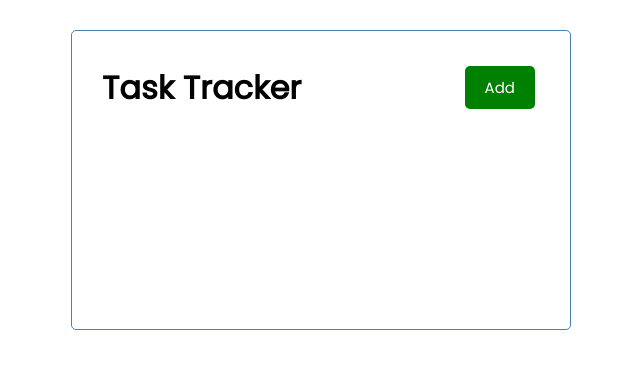
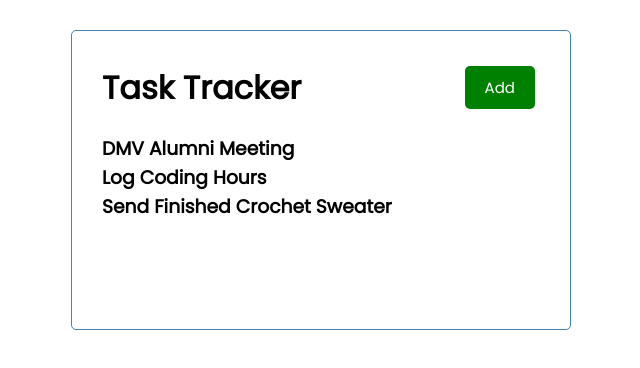
Before and after one commit to dcbeergoddess/react-task-tracker, a React (Create React App) app: page / in a window 1280 px wide. Shown: the top 368 px of the page, without its empty margins (319-959 px from the left). Built offline with nearby package versions, Linux system fonts and the light colour scheme.

Commit message:
adding tasks with global state and useState hook

```diff
--- a/src/App.js
+++ b/src/App.js
@@ -1,9 +1,33 @@
+import { useState } from 'react'
 import Header from './components/Header'
+import Tasks from './components/Tasks'
 
 function App() {
+  const [tasks, setTasks] = useState([
+    {
+      id: 1,
+      text: 'DMV Alumni Meeting',
+      day: 'July 30th at 1pm',
+      reminder: true,
+    },
+    {
+      id: 2,
+      text: 'Log Coding Hours',
+      day: 'August 4th at 4pm',
+      reminder: true,
+    },
+    {
+      id: 3,
+      text: 'Send Finished Crochet Sweater',
+      day: 'August 6th at 11am',
+      reminder: false,
+    }
+
+])
   return (
     <div className="container">
       <Header />
+      <Tasks tasks={tasks} />
     </div>
   );
 }
--- /dev/null
+++ b/src/components/Tasks.js
@@ -0,0 +1,11 @@
+const Tasks = ({ tasks }) => {
+  return (
+    <>
+     {tasks.map((task) => (
+        <h3 key={task.id}>{task.text}</h3>
+      ))}
+    </>
+  )
+}
+
+export default Tasks
```
